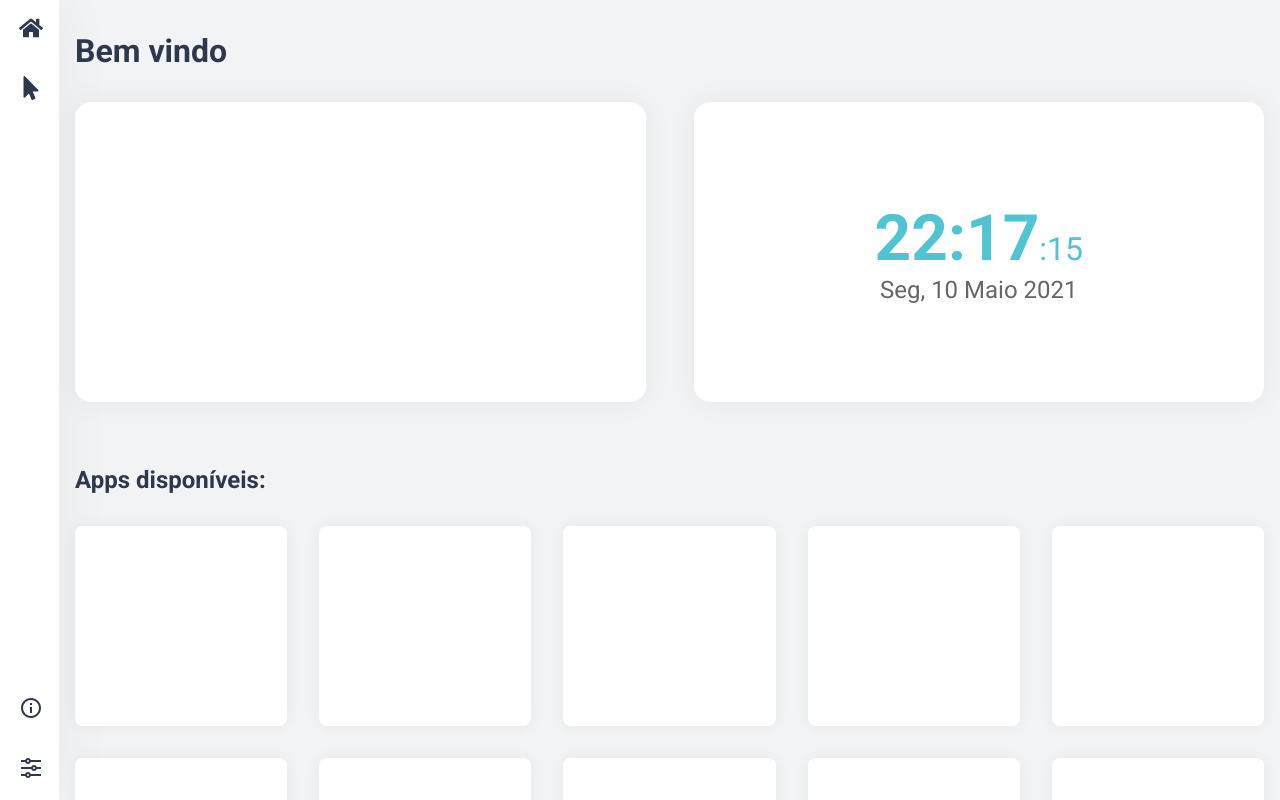
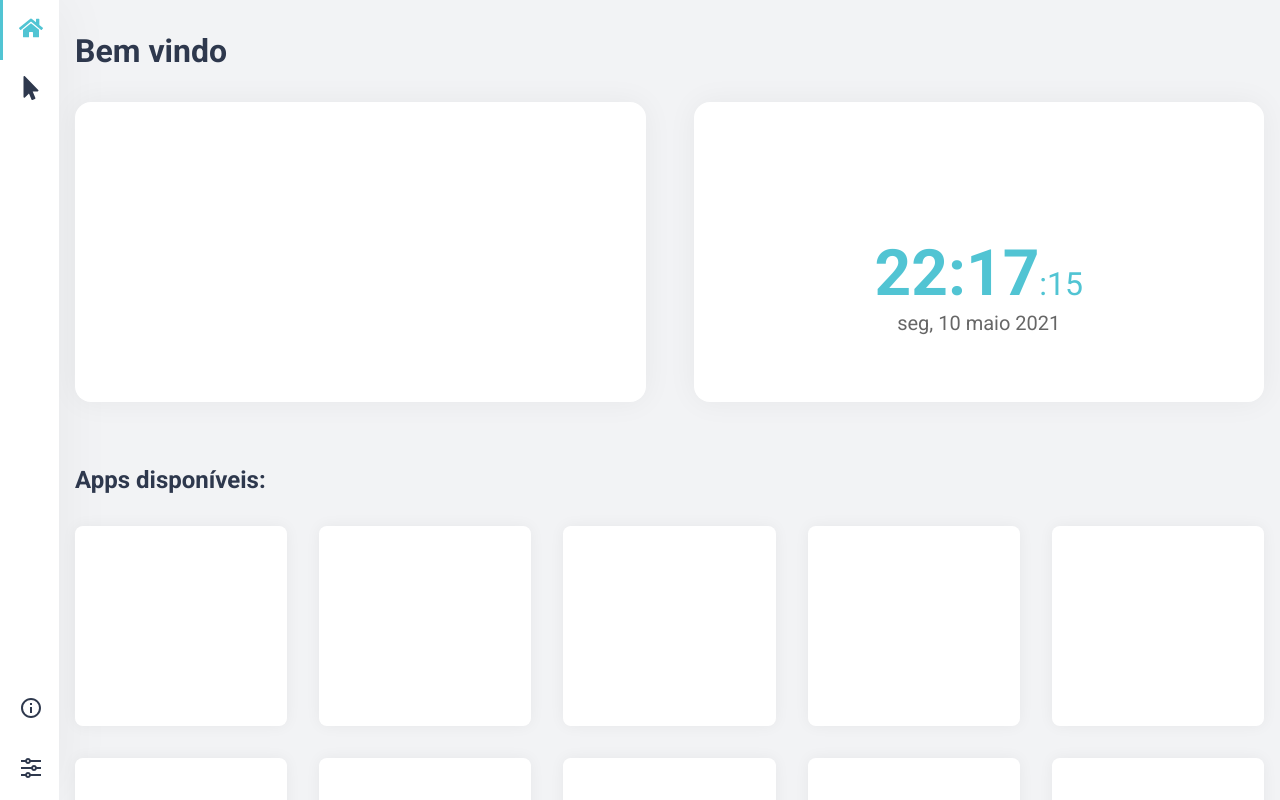
Before and after one commit to luizf-lf/playground, a React (Create React App) app: page / in a window 1280 px wide. Built offline with nearby package versions, Linux system fonts and the light colour scheme.

Commit message:
feat: dynamic date added to clock widget

```diff
--- a/package.json
+++ b/package.json
@@ -11,6 +11,7 @@
     "@types/node": "^12.0.0",
     "@types/react": "^17.0.0",
     "@types/react-dom": "^17.0.0",
+    "date-fns": "^2.21.3",
     "framer-motion": "^4.1.11",
     "react": "^17.0.2",
     "react-dom": "^17.0.2",
--- a/src/assets/styles/components/timeWidget.module.scss
+++ b/src/assets/styles/components/timeWidget.module.scss
@@ -2,7 +2,23 @@
   display: flex;
   flex-direction: column;
   align-items: center;
-  justify-content: center;
+  justify-content: space-evenly;
+
+  .welcomeMessage {
+    color: var(--text);
+    font-size: 2rem;
+    display: flex;
+    align-items: center;
+
+    svg {
+      margin-right: 1rem;
+    }
+  }
+
+  .timeDateContainer {
+    display: flex;
+    flex-direction: column;
+    align-items: center;
 
     .time {
       font-size: 4rem;
@@ -16,6 +32,7 @@
     }
     .date {
       color: var(--text);
-    font-size: 1.5rem;
+      font-size: 1.25rem;
     }
   }
+}
--- a/src/components/TimeWidget.tsx
+++ b/src/components/TimeWidget.tsx
@@ -1,16 +1,60 @@
 import React, { useState } from 'react';
+import { format } from 'date-fns';
+import { ptBR } from 'date-fns/locale';
 
 import styles from '../assets/styles/components/timeWidget.module.scss';
+import { RiHazeLine, RiMoonLine, RiSunLine } from 'react-icons/ri';
 
 function TimeWidget() {
   const [time, setTime] = useState({ date: new Date() });
+  const hours = time.date.getHours();
+  const today = format(new Date(), 'EEEEEE, dd MMMM yyyy', { locale: ptBR });
+  let welcomeMessage = <></>;
 
   setTimeout(() => {
     setTime({ date: new Date() });
   }, 1000);
 
+  if (hours >= 19 && hours < 5) {
+    welcomeMessage = (
+      <>
+        <RiMoonLine /> Boa noite
+      </>
+    );
+  }
+  if (hours >= 6 && hours < 8) {
+    welcomeMessage = (
+      <>
+        <RiHazeLine /> Bom dia
+      </>
+    );
+  }
+  if (hours >= 8 && hours < 12) {
+    welcomeMessage = (
+      <>
+        <RiSunLine /> Bom dia
+      </>
+    );
+  }
+  if (hours >= 12 && hours < 17) {
+    welcomeMessage = (
+      <>
+        <RiSunLine /> Boa tarde
+      </>
+    );
+  }
+  if (hours >= 17 && hours < 19) {
+    welcomeMessage = (
+      <>
+        <RiHazeLine /> Boa tarde
+      </>
+    );
+  }
+
   return (
     <div className={styles.timeContainer}>
+      <span className={styles.welcomeMessage}>{welcomeMessage}</span>
+      <section className={styles.timeDateContainer}>
         <span className={styles.time}>
           {time.date.getHours().toString().padStart(2, '0')}:
           {time.date.getMinutes().toString().padStart(2, '0')}
@@ -18,7 +62,8 @@ function TimeWidget() {
             :{time.date.getSeconds().toString().padStart(2, '0')}
           </span>
         </span>
-      <span className={styles.date}>Seg, 10 Maio 2021</span>
+        <span className={styles.date}>{today}</span>
+      </section>
     </div>
   );
 }
```
Also changed, not shown: 1 other file (tests, documents, lock files or other folders). Lines whose indentation alone changed are shown as unchanged.
